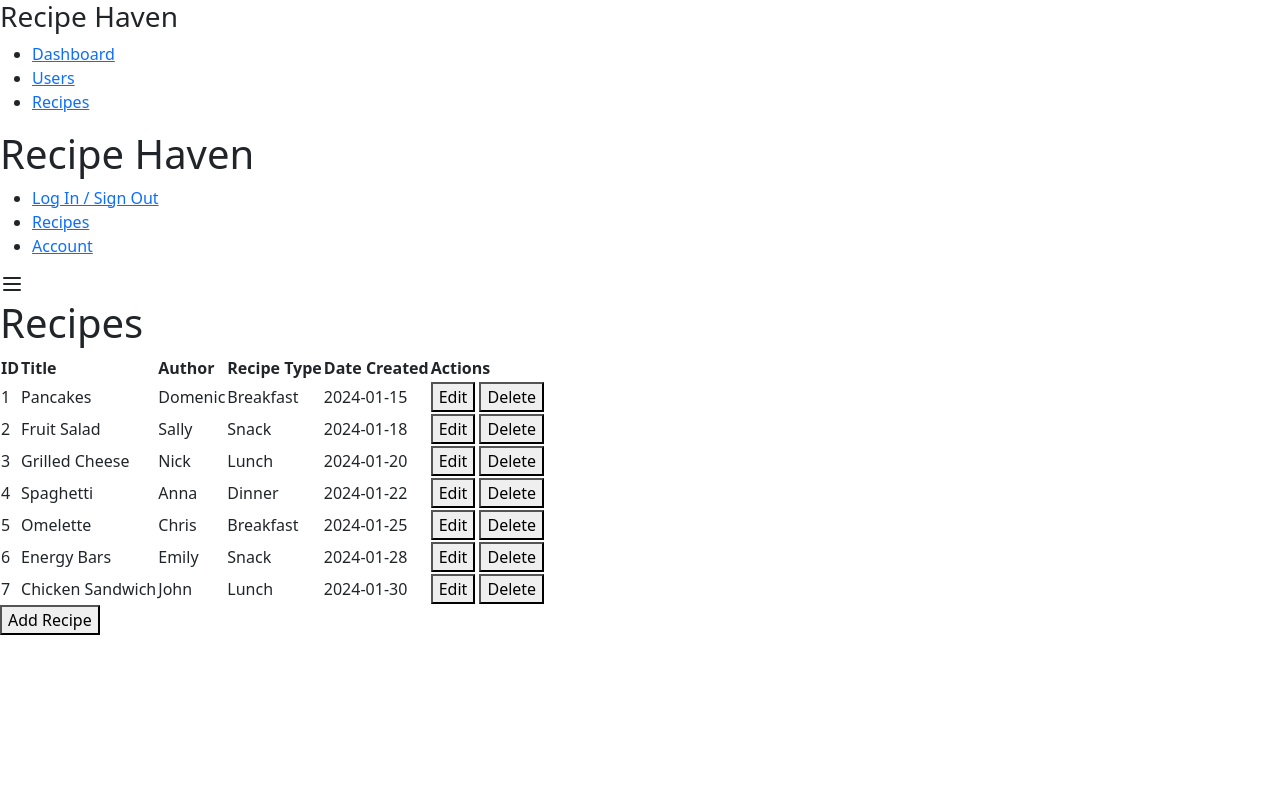
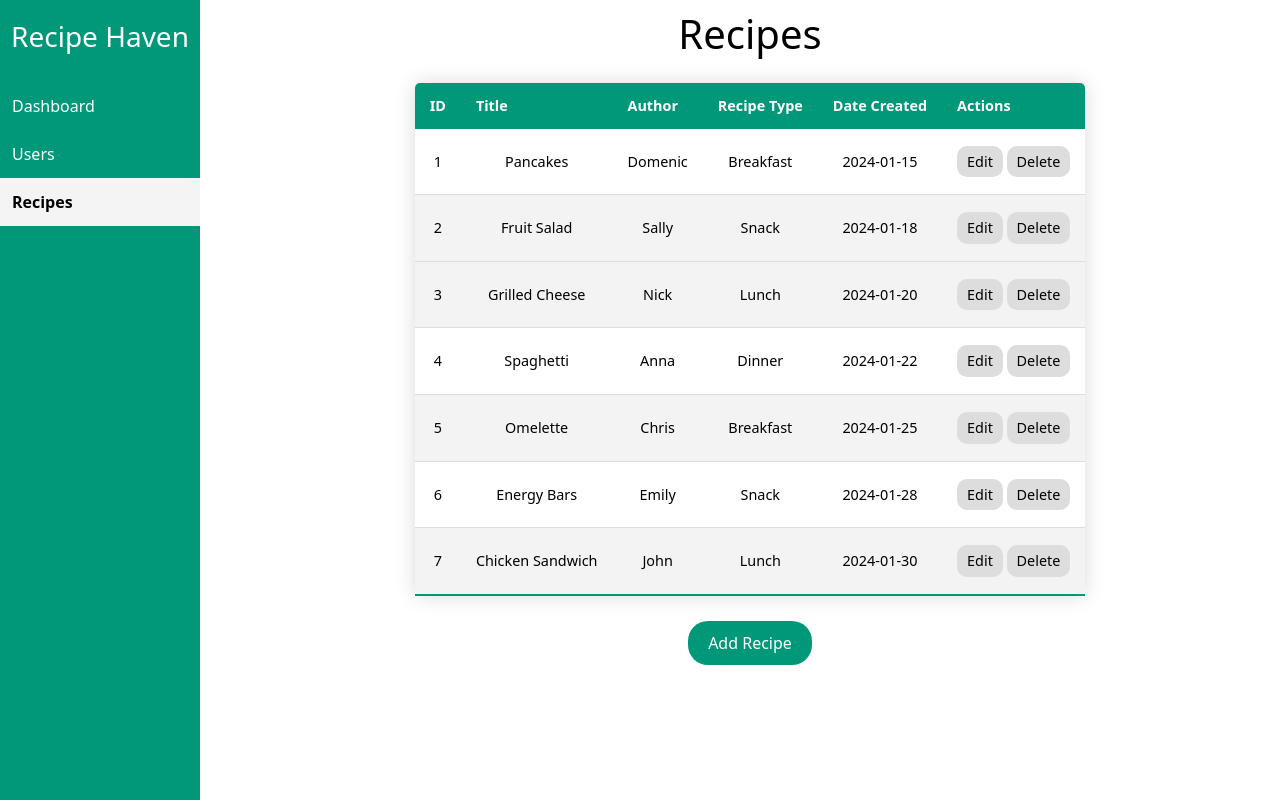
Before and after one commit to C-Ronny/Recipe-Haven, a PHP site: page /view/recipes.php in a window 1280 px wide. Run offline with PHP 8.4, Linux system fonts and the light colour scheme; some libraries are stand-ins or nearby versions.

Commit message:
FInished file management changes

```diff
--- a/index.php
+++ b/index.php
@@ -36,7 +36,7 @@
         <p id="text3">Don't have an account?</p>
         <br>
 
-        <a class="get-started" href="recipefeed.html">
+        <a class="get-started" href="login.php">
           <button>Get Started</button>
         </a>
 
--- a/view/dashboard.php
+++ b/view/dashboard.php
@@ -4,7 +4,7 @@
 <head>
   <meta charset="UTF-8">
   <meta name="viewport" content="width=device-width, initial-scale=1.0">
-  <title>Admin Dashboard - Recipe Haven</title>
+  <title>Admin Dashboard | Recipe Haven</title>
   <link rel="stylesheet" href="../assets/dashboard.css">
   <link rel="icon" type="image/jpg" href="../assets/images/fav2.png" alt="Recipe Haven Icon">
   <script src="https://cdnjs.cloudflare.com/ajax/libs/Chart.js/2.9.4/Chart.js"></script>
--- a/view/logIn.php
+++ b/view/logIn.php
@@ -1,7 +1,7 @@
 <!DOCTYPE html>
 <html>
 <head>
-    <title>Recipe Haven - Login</title>
+    <title>Recipe Haven | Login</title>
     <link rel="stylesheet" href="../assets/Login.css">
     <link rel="icon" type="image/jpg" href="../assets/images/fav2.png">
 </head>
--- a/view/recipes.php
+++ b/view/recipes.php
@@ -4,8 +4,8 @@
     <meta charset="UTF-8">
     <meta name="viewport" content="width=device-width, initial-scale=1.0">
     <title>Recipe Management</title>
-    <link rel="stylesheet" href="recipes.css">
-    <link rel="icon" type="image/jpg" href="images/fav2.png" alt="Recipe Haven Icon">
+    <link rel="stylesheet" href="../assets/recipes.css">
+    <link rel="icon" type="image/jpg" href="../assets/images/fav2.png" alt="Recipe Haven Icon">
     <!-- Bootstrap CSS -->
     <link href="https://cdn.jsdelivr.net/npm/bootstrap@5.0.2/dist/css/bootstrap.min.css" rel="stylesheet" integrity="sha384-EVSTQN3/azprG1Anm3QDgpJLIm9Nao0Yz1ztcQTwFspd3yD65VohhpuuCOmLASjC" crossorigin="anonymous">
     <link rel="stylesheet" href="https://cdn.jsdelivr.net/npm/sweetalert2@11/dist/sweetalert2.min.css">
@@ -16,9 +16,9 @@
     <div class="sidebar">
       <h3 id="logo">Recipe Haven</h3>
       <ul class="buttons">
-        <li><a href="dashboard.html" aria-label="Dashboard">Dashboard</a></li>
-        <li><a href="users.html" aria-label="Users">Users</a></li>
-        <li><a id="on-page" href="recipes.html" aria-label="Recipes">Recipes</a></li>
+        <li><a href="dashboard.php" aria-label="Dashboard">Dashboard</a></li>
+        <li><a href="users.php" aria-label="Users">Users</a></li>
+        <li><a id="on-page" href="recipes.php" aria-label="Recipes">Recipes</a></li>
       </ul>
     </div>
 
@@ -26,9 +26,9 @@
       <h1>Recipe Haven</h1>
       <div class="nav-toggle">
         <ul id="nav-right-side">
-          <li><a href="LogIn.html" aria-label="Log In or Sign Out">Log In / Sign Out</a></li>
-          <li><a href="#" aria-label="Recipes">Recipes</a></li>
-          <li><a href="dashboard.html" aria-label="Account">Account</a></li>
+          <li><a href="logIn.php" aria-label="Log In or Sign Out">Log In / Sign Out</a></li>
+          <li><a href="saved_recipes.php" aria-label="Recipes">Recipes</a></li>
+          <li><a href="dashboard.php" aria-label="Account">Account</a></li>
         </ul>
         <svg xmlns="http://www.w3.org/2000/svg" width="24" height="24" viewBox="0 0 24 24" fill="none" stroke="currentColor" stroke-width="2" stroke-linecap="round" stroke-linejoin="round" class="icon icon-tabler">
           <path stroke="none" d="M0 0h24v24H0z" fill="none" />
--- a/view/register.php
+++ b/view/register.php
@@ -1,7 +1,7 @@
 <!DOCTYPE html>
 <html>
 <head>
-    <title>Recipe Haven - Sign Up</title>
+    <title>Recipe Haven | Sign Up</title>
     <link rel="stylesheet" href="../assets/register.css">
     <link rel="icon" type="image/jpg" href="../assets/images/fav2.png">
 </head>
```
Also changed, not shown: view/users.php (+5 -5 lines). Lines whose indentation alone changed are shown as unchanged.
